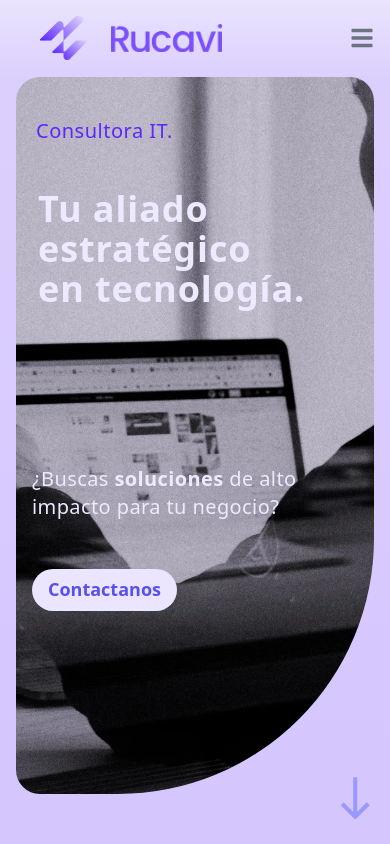
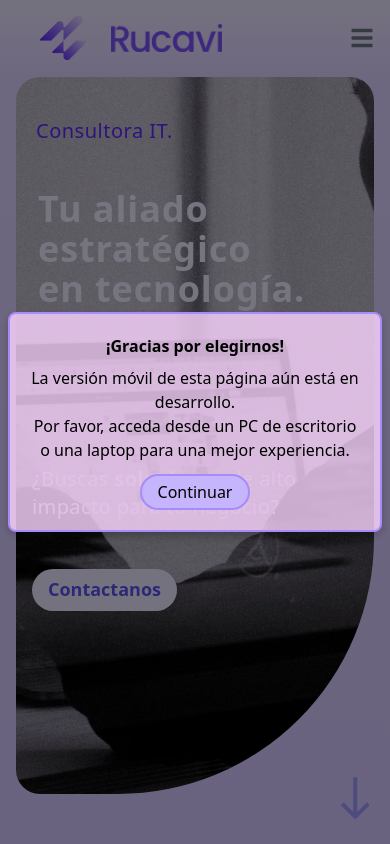
Before and after one commit to PabloFabbian/Rucavi-LandingPage, a React (Vite) app: page / in a window 390 px wide. Shown: the top 844 px of the page. Built offline with nearby package versions, Linux system fonts and the light colour scheme.

Commit message:
Added mobile-popup

```diff
--- a/src/App.jsx
+++ b/src/App.jsx
@@ -6,11 +6,13 @@ import Techstack from './components/Techstack'
 import WhyRucavi from './components/WhyRucavi'
 import Partners from './components/Partners'
 import ContactUs from './components/ContactUs'
+import MobilePopup from './components/MobilePopup'
 
 function App() {
 
   return (
     <>
+      <MobilePopup />
       <Navigation />
       <Hero />
       <About />
--- /dev/null
+++ b/src/components/MobilePopup.jsx
@@ -0,0 +1,50 @@
+import React, { useEffect, useState } from "react";
+
+const MobilePopup = () => {
+    const [isMobile, setIsMobile] = useState(window.innerWidth < 820);
+    const [showPopup, setShowPopup] = useState(isMobile);
+
+    useEffect(() => {
+        const handleResize = () => {
+            const isMobileDevice = window.innerWidth < 820;
+            setIsMobile(isMobileDevice);
+            setShowPopup(isMobileDevice);
+        };
+
+        window.addEventListener("resize", handleResize);
+        return () => window.removeEventListener("resize", handleResize);
+    }, []);
+
+    useEffect(() => {
+        if (showPopup) {
+            document.body.classList.add("no-scroll");
+        } else {
+            document.body.classList.remove("no-scroll");
+        }
+
+        // Limpia la clase al desmontar el componente
+        return () => {
+            document.body.classList.remove("no-scroll");
+        };
+    }, [showPopup]);
+
+    if (!showPopup) return null;
+
+    return (
+        <div className="popupContainer">
+            <div className="popupContent border border-2 border-violet-400">
+                <h2 className="pb-2 font-semibold">¡Gracias por elegirnos!</h2>
+                <p>La versión móvil de esta página aún está en desarrollo.</p>
+                <p className="pb-3">Por favor, acceda desde un PC de escritorio o una laptop para una mejor experiencia.</p>
+                <button
+                    className="rounded-3xl bg-violet-300 px-4 py-1 border border-2 border-violet-400"
+                    onClick={() => setShowPopup(false)}
+                >
+                    Continuar
+                </button>
+            </div>
+        </div>
+    );
+};
+
+export default MobilePopup;
--- a/src/index.css
+++ b/src/index.css
@@ -205,3 +205,29 @@
   transition: transform 0.2s ease-in-out, filter 0.2s ease-in-out;
   filter: drop-shadow(0 0 10px rgba(255, 255, 255, 0.5));
 }
+
+.popupContainer {
+  position: fixed;
+  top: 0;
+  left: 0;
+  width: 100%;
+  height: 100%;
+  background: rgba(0, 0, 0, 0.5);
+  display: flex;
+  justify-content: center;
+  align-items: center;
+  z-index: 1000;
+}
+
+.popupContent {
+  background: rgba(251, 213, 255, 0.808);
+  padding: 20px;
+  border-radius: 8px;
+  text-align: center;
+  box-shadow: 0 4px 8px rgba(0, 0, 0, 0.2);
+  margin-inline: 0.5rem;
+}
+
+.no-scroll {
+  overflow: hidden;
+}
```
